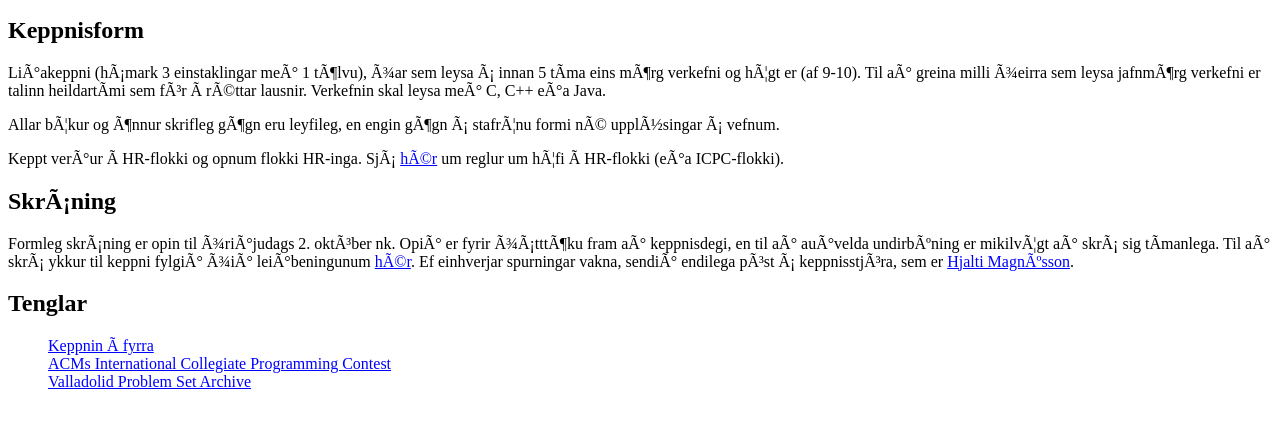
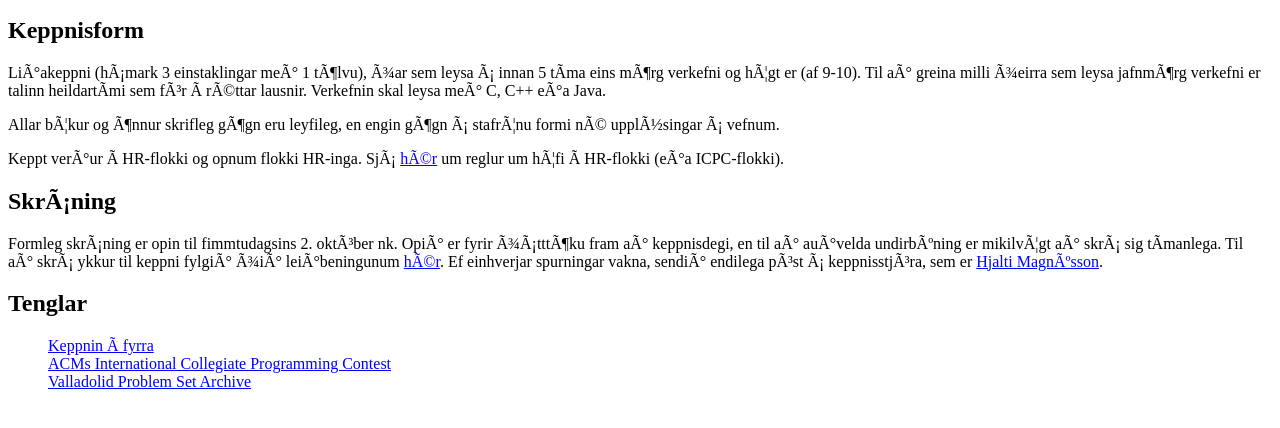
Before and after one commit to hjalti/hjalti.github.io, a plain HTML site: page ncpc/index.html in a window 1280 px wide. Shown: the part 212-640 px from the top of the page. Drawn offline with Linux system fonts and the light colour scheme.

Commit message:
Þriðjudagar != fimmtudagar

```diff
--- a/ncpc/index.html
+++ b/ncpc/index.html
@@ -46,7 +46,7 @@ Sjá <a href="http://icpc.baylor.edu/regionals/rules#HICPCRegionalRulesfor2014">
 <h2>Skráning</h2>
 
 <p>
-Formleg skráning er opin til þriðjudags 2. október nk.  Opið er fyrir þátttöku fram að keppnisdegi, en til að auðvelda undirbúning er mikilvægt að skrá sig tímanlega.
+Formleg skráning er opin til fimmtudagsins 2. október nk. Opið er fyrir þátttöku fram að keppnisdegi, en til að auðvelda undirbúning er mikilvægt að skrá sig tímanlega.
 Til að skrá ykkur til keppni fylgið þið leiðbeningunum <a
     href="http://ncpc.idi.ntnu.no/ncpc2014/reg.html">hér</a>. Ef einhverjar
 spurningar vakna, sendið endilega póst á keppnisstjóra, sem er <a
```
